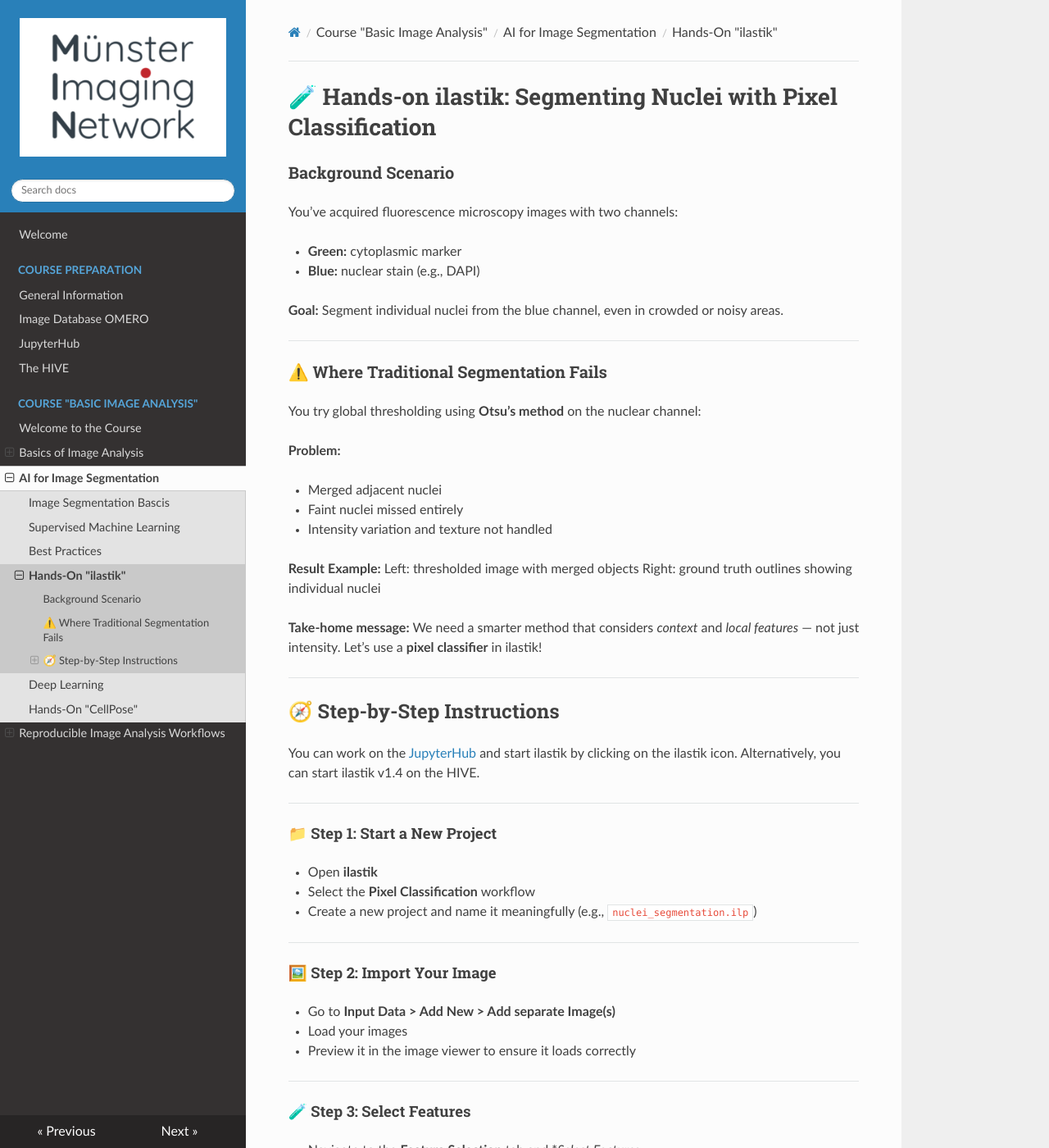
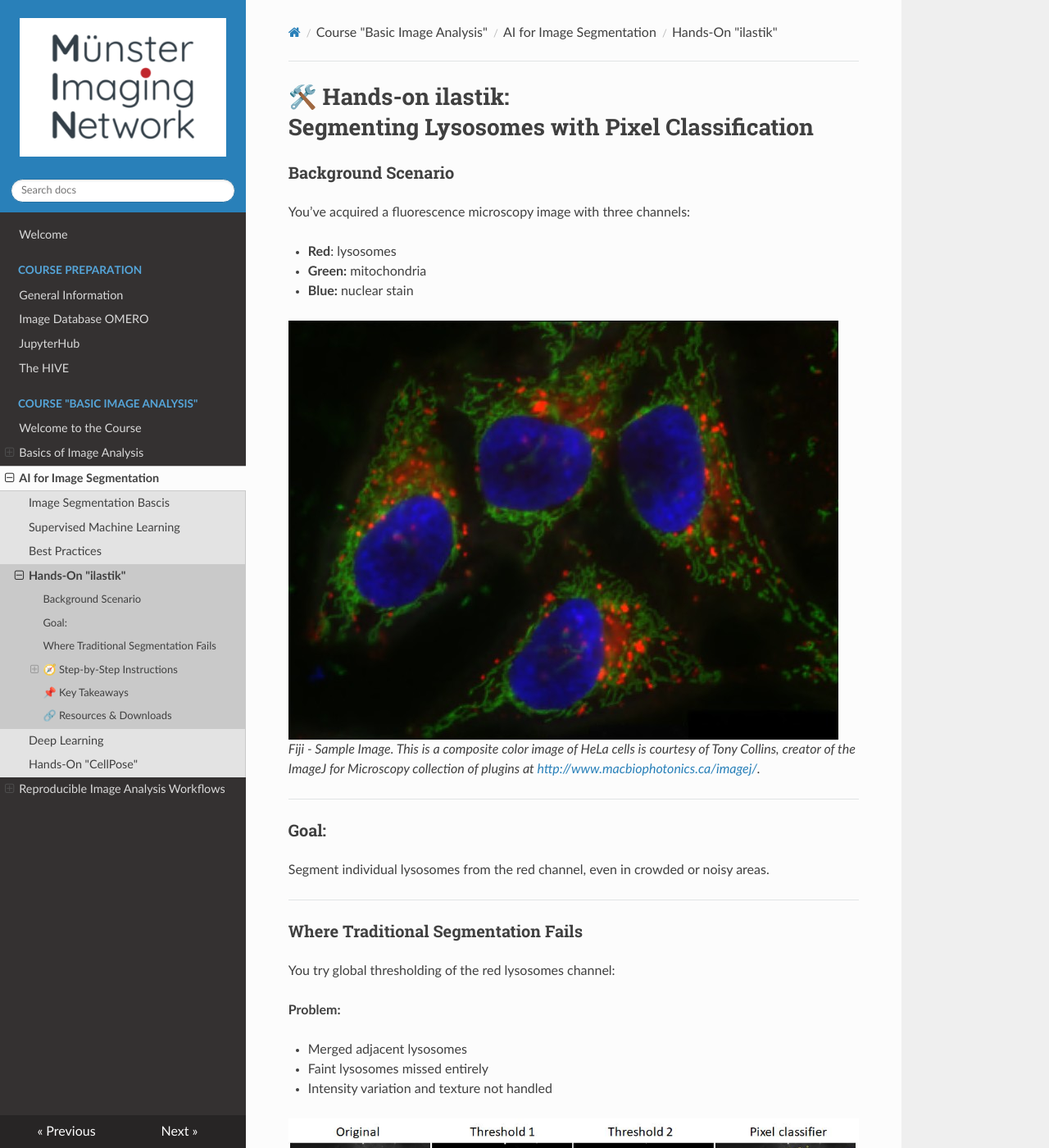
Before and after one commit to MuensterImagingNetwork/MINCourses_ImageAnalysis, an MkDocs documentation site: the page built from docs/basic/mlforsegmentation/ilastik_v2.md, in a window 1280 px wide and 1400 px high. Shown: the whole window at 82% size. Built offline with MkDocs 1.6.1, drawn with Linux system fonts in a browser that asks for light colours; nearby versions of some CDN libraries; some of the changed text lies outside the part shown.

Commit message:
general AI for segmentation

```diff
--- a/docs/basic/mlforsegmentation/ilastik_v2.md
+++ b/docs/basic/mlforsegmentation/ilastik_v2.md
@@ -1,38 +1,44 @@
-# 🧪 **Hands-on ilastik: Segmenting Nuclei with Pixel Classification**
+# 🛠️ **Hands-on ilastik: <br> Segmenting Lysosomes with Pixel Classification**
 
 ### Background Scenario
 
-You’ve acquired fluorescence microscopy images with two channels:
+You’ve acquired a fluorescence microscopy image with three channels:
 
-* **Green:** cytoplasmic marker
-* **Blue:** nuclear stain (e.g., DAPI)
+* **Red**: lysosomes
+* **Green:** mitochondria
+* **Blue:** nuclear stain
 
-**Goal:** Segment individual nuclei from the blue channel, even in crowded or noisy areas.
+![ImageData](helacells.jpg) <br>
+*Fiji - Sample Image. This is a composite color image of HeLa cells is courtesy of Tony Collins, creator of the ImageJ for Microscopy
+collection of plugins at <http://www.macbiophotonics.ca/imagej/>.*
 
 ---
 
-### ⚠️ Where Traditional Segmentation Fails
+### **Goal:**
+Segment individual lysosomes from the red channel, even in crowded or noisy areas.
 
-You try global thresholding using **Otsu’s method** on the nuclear channel:
+---
+
+### Where Traditional Segmentation Fails
+
+You try global thresholding of the red lysosomes channel:
 
 **Problem:**
 
-  * Merged adjacent nuclei
-  * Faint nuclei missed entirely
+  * Merged adjacent lysosomes
+  * Faint lysosomes missed entirely
   * Intensity variation and texture not handled
 
-**Result Example:**
-Left: thresholded image with merged objects
-Right: ground truth outlines showing individual nuclei
-
-**Take‑home message:**
-We need a smarter method that considers *context* and *local features* — not just intensity.
-Let’s use a **pixel classifier** in ilastik!
+![ImageData](segmentationproblem.jpg) <br>
+*Original: Channel 1 (lysosomes) - in gray scale; Threshold 1: thresholded image with merged objects; Threshold 2: thresholded image with missing objects
+Right: ground truth outlines showing individual nuclei*
 
 ---
 
-## 🧭 **Step-by-Step Instructions**
+### 🧭 **Step-by-Step Instructions**
 
+We need a smarter method that considers *context* and *local features* — not just intensity.
+Let’s use a **pixel classifier** in ilastik!
 You can work on the [JupyterHub](https://jupyterhub.uni-muenster.de/) and start ilastik by clicking on the ilastik icon.
 Alternatively, you can start ilastik v1.4 on the HIVE.
 
@@ -42,14 +48,14 @@ Alternatively, you can start ilastik v1.4 on the HIVE.
 
 * Open **ilastik**
 * Select the **Pixel Classification** workflow
-* Create a new project and name it meaningfully (e.g., `nuclei_segmentation.ilp`)
+* Create a new project and name it meaningfully (e.g., `lysosome_segmentation.ilp`)
 
 ---
 
 #### 🖼️ Step 2: Import Your Image
 
 * Go to **Input Data > Add New > Add separate Image(s)**
-* Load your images
+* Load your image (red channel only)
 * Preview it in the image viewer to ensure it loads correctly
 
 ---
@@ -72,9 +78,8 @@ Alternatively, you can start ilastik v1.4 on the HIVE.
 
 * Go to the **Training** Tab
 * Add two classes:
-
-  * **Class 1**: *Nucleus*
-  * **Class 2**: *Background*
+	- **Class 1**: *Lysosomes*
+	- **Class 2**: *Background*
 * You can rename classes by double-clicking their labels
 
 ---
@@ -101,7 +106,7 @@ Alternatively, you can start ilastik v1.4 on the HIVE.
 
 * Activate **Live Update** (top left of viewer)
 * ilastik will update a **probability map** in real time
-* Bright areas = high likelihood of being “nucleus”
+* Bright areas = high likelihood of being “lysosomes”
 * Familiarize yourself with the different visibility options by enabling the **eye ball** icon.
 * What does *Labels*, *Uncertainty*, *Segmentation* and *Prediction* show?
 
@@ -110,9 +115,8 @@ Alternatively, you can start ilastik v1.4 on the HIVE.
 #### 🧹 Step 7: Refine Annotations
 
 * If the classifier is making mistakes:
-
-  * Add or erase brush strokes
-  * Focus on misclassified edge areas or noisy zones
+	- Add or erase brush strokes
+	- Focus on misclassified edge areas or noisy zones
 * Live Update helps you immediately see the effect of changes
 
 ---
```
Also changed, not shown: other parts of docs/basic/mlforsegmentation/ilastik_v2.md (+8 -6 lines), docs/basic/mlforsegmentation/cellpose.md (+30 -16 lines), docs/basic/mlforsegmentation/dl.md (+14 -13 lines), docs/basic/mlforsegmentation/ilastik.md (+3 -0 lines), docs/basic/mlforsegmentation/imagesegmentation.md (+25 -22 lines), docs/basic/mlforsegmentation/pixelclassification.md (+4 -0 lines), docs/other_notes/gpt-cute-icons.md (added, +7 -0 lines), docs/basic/mlforsegmentation/helacells.jpg (added), docs/basic/mlforsegmentation/segmentationproblem.jpg (added), docs/basic/mlforsegmentation/vargas_image.jpg (added).
